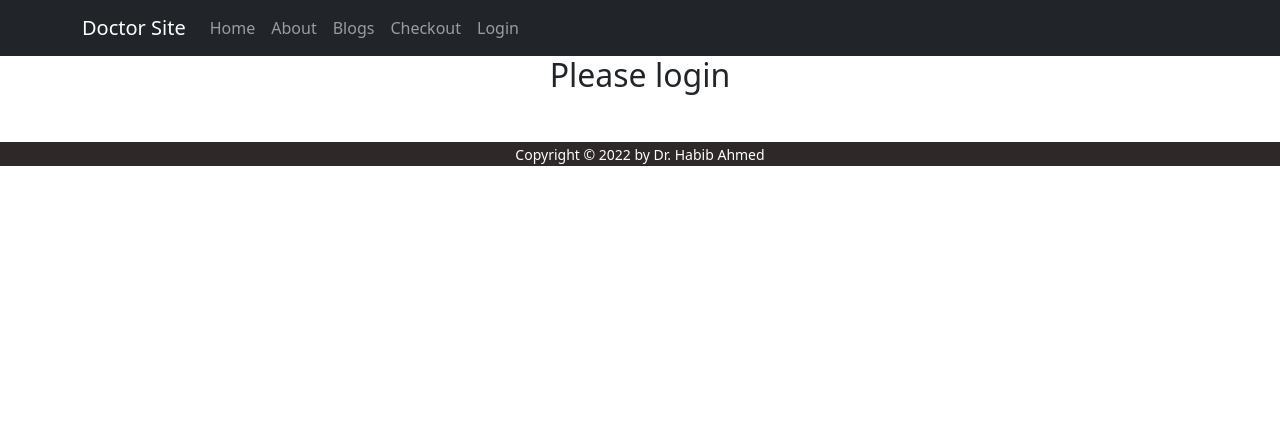
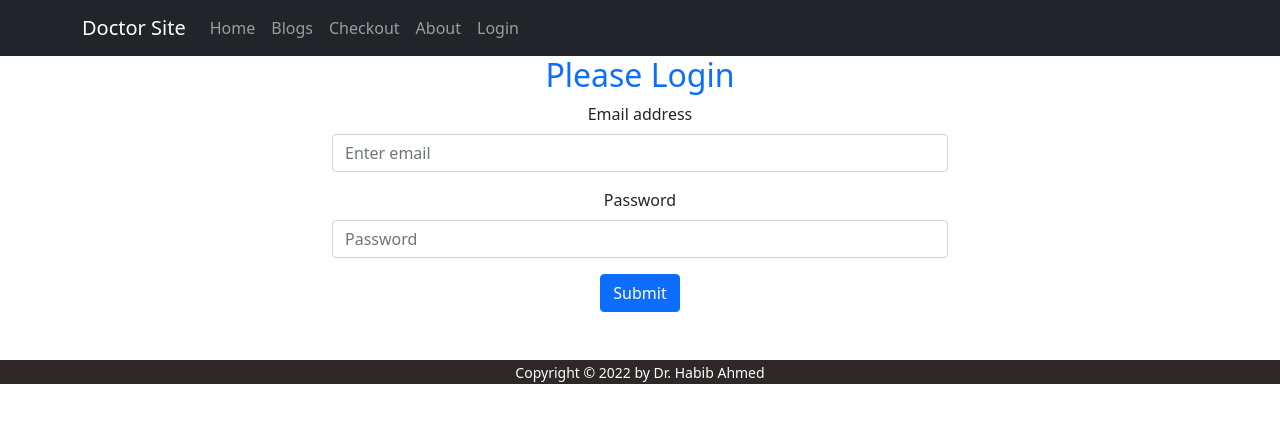
Before and after one commit to mirzasabbirgithub/service-provider-website, a React (Create React App) app: page /login in a window 1280 px wide. Shown: the top 422 px of the page. Built offline with nearby package versions, Linux system fonts and the light colour scheme.

Commit message:
email password auth added

```diff
--- a/package.json
+++ b/package.json
@@ -7,6 +7,7 @@
     "@testing-library/react": "^13.1.1",
     "@testing-library/user-event": "^13.5.0",
     "bootstrap": "^5.1.3",
+    "firebase": "^9.6.11",
     "react": "^18.0.0",
     "react-bootstrap": "^2.2.3",
     "react-dom": "^18.0.0",
--- a/src/Pages/Blogs/Blogs.js
+++ b/src/Pages/Blogs/Blogs.js
@@ -1,9 +1,33 @@
 import React from 'react';
+import { Accordion } from 'react-bootstrap';
 
 const Blogs = () => {
           return (
-                    <div>
-                              <h3>This is blogs</h3>
+                    <div className='blogs'>
+                              <div>
+                                        <h2>Blogs</h2>
+                              </div>
+
+                              <Accordion defaultActiveKey="0">
+                                        <Accordion.Item eventKey="0">
+                                                  <Accordion.Header>Question #1</Accordion.Header>
+                                                  <Accordion.Body>
+
+                                                  </Accordion.Body>
+                                        </Accordion.Item>
+                                        <Accordion.Item eventKey="1">
+                                                  <Accordion.Header>Question #2</Accordion.Header>
+                                                  <Accordion.Body>
+
+                                                  </Accordion.Body>
+                                        </Accordion.Item>
+                                        <Accordion.Item eventKey="2">
+                                                  <Accordion.Header>Question #3</Accordion.Header>
+                                                  <Accordion.Body>
+
+                                                  </Accordion.Body>
+                                        </Accordion.Item>
+                              </Accordion>
                     </div>
           );
 };
--- a/src/Pages/Login/Login.js
+++ b/src/Pages/Login/Login.js
@@ -1,9 +1,65 @@
-import React from 'react';
+import { createUserWithEmailAndPassword, getAuth } from 'firebase/auth';
+import React, { useState } from 'react';
+import { Button, Form } from 'react-bootstrap';
+import app from '../../firebase.init';
 
+
+const auth = getAuth(app);
 const Login = () => {
+          const [email, setEmail] = useState('');
+          const [password, setPassword] = useState('');
+          const [validated, setValidated] = useState(false);
+
+          const handleSubmit = (event) => {
+                    const form = event.currentTarget;
+                    if (form.checkValidity() === false) {
+                              event.preventDefault();
+                              event.stopPropagation();
+                              return;
+                    }
+
+                    setValidated(true);
+          };
+
+          const handleEmailBlur = event => {
+                    setEmail(event.target.value);
+          }
+
+          const handlePasswordBlur = event => {
+                    setPassword(event.target.value);
+          }
+
+          const handleSubmitted = (event) => {
+                    createUserWithEmailAndPassword(auth, email, password)
+                              .then(result => {
+                                        const user = result.user;
+                                        setEmail('');
+                                        setPassword('');
+                              })
+                              .catch((error) => {
+                                        console.error('error', error);
+                              });
+                    event.preventDefault();
+          }
           return (
-                    <div>
-                              <h2>Please login</h2>
+                    <div className='container w-50 mx-auto'>
+                              <h2 className='text-center text-primary'>Please Login</h2>
+                              <Form noValidate validated={validated} onSubmit={handleSubmitted}>
+                                        <Form.Group className="mb-3" controlId="formBasicEmail">
+                                                  <Form.Label>Email address</Form.Label>
+                                                  <Form.Control onBlur={handleEmailBlur} type="email" placeholder="Enter email" />
+                                                  <Form.Text className="text-muted">
+                                                  </Form.Text>
+                                        </Form.Group>
+
+                                        <Form.Group className="mb-3" controlId="formBasicPassword">
+                                                  <Form.Label>Password</Form.Label>
+                                                  <Form.Control onBlur={handlePasswordBlur} type="password" placeholder="Password" />
+                                        </Form.Group>
+                                        <Button variant="primary" type="submit">
+                                                  Submit
+                                        </Button>
+                              </Form>
                     </div>
           );
 };
--- a/src/Pages/SharedPages/Header/Header.js
+++ b/src/Pages/SharedPages/Header/Header.js
@@ -12,10 +12,9 @@ const Header = () => {
                                                   <Navbar.Collapse id="responsive-navbar-nav">
                                                             <Nav className="me-auto">
                                                                       <Nav.Link as={Link} to="home">Home</Nav.Link>
-                                                                      {/* <Nav.Link as={Link} to="services">Services</Nav.Link> */}
-                                                                      <Nav.Link as={Link} to="about">About</Nav.Link>
                                                                       <Nav.Link as={Link} to="blogs">Blogs</Nav.Link>
                                                                       <Nav.Link as={Link} to="checkout">Checkout</Nav.Link>
+                                                                      <Nav.Link as={Link} to="about">About</Nav.Link>
                                                                       <Nav.Link as={Link} to="login">Login</Nav.Link>
                                                             </Nav>
                                                   </Navbar.Collapse>
--- /dev/null
+++ b/src/firebase.init.js
@@ -0,0 +1,20 @@
+// Import the functions you need from the SDKs you need
+import { initializeApp } from "firebase/app";
+import { getAuth } from 'firebase/auth';
+// TODO: Add SDKs for Firebase products that you want to use
+// https://firebase.google.com/docs/web/setup#available-libraries
+
+// Your web app's Firebase configuration
+const firebaseConfig = {
+          apiKey: "AIzaSyDsUbz5ueuBteRXj1mMvxyERYBOJeYDP0Q",
+          authDomain: "doctor-site-4144d.firebaseapp.com",
+          projectId: "doctor-site-4144d",
+          storageBucket: "doctor-site-4144d.appspot.com",
+          messagingSenderId: "22583948559",
+          appId: "1:22583948559:web:98428e9ae0988934103a7a"
+};
+
+// Initialize Firebase
+const app = initializeApp(firebaseConfig);
+
+export default app;
```
Also changed, not shown: 1 other file (tests, documents, lock files or other folders).
